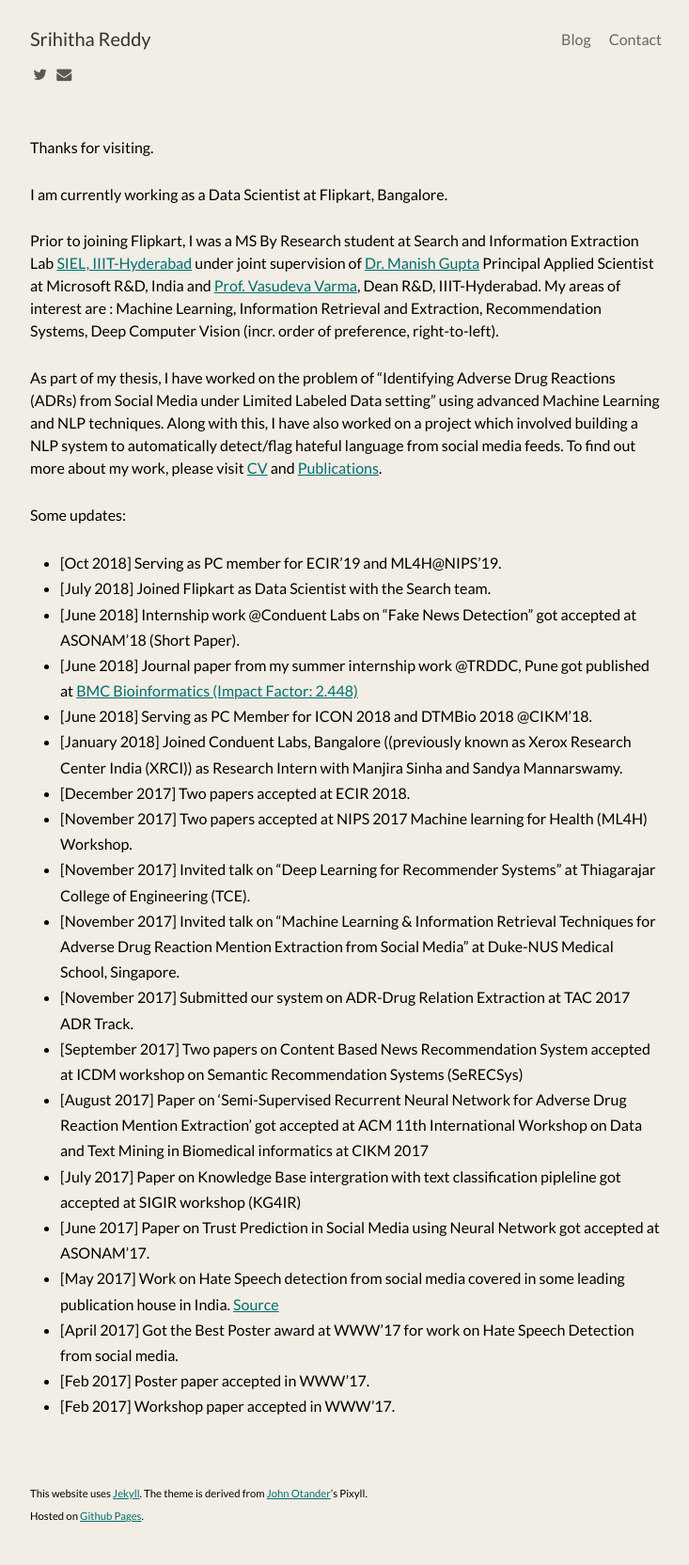
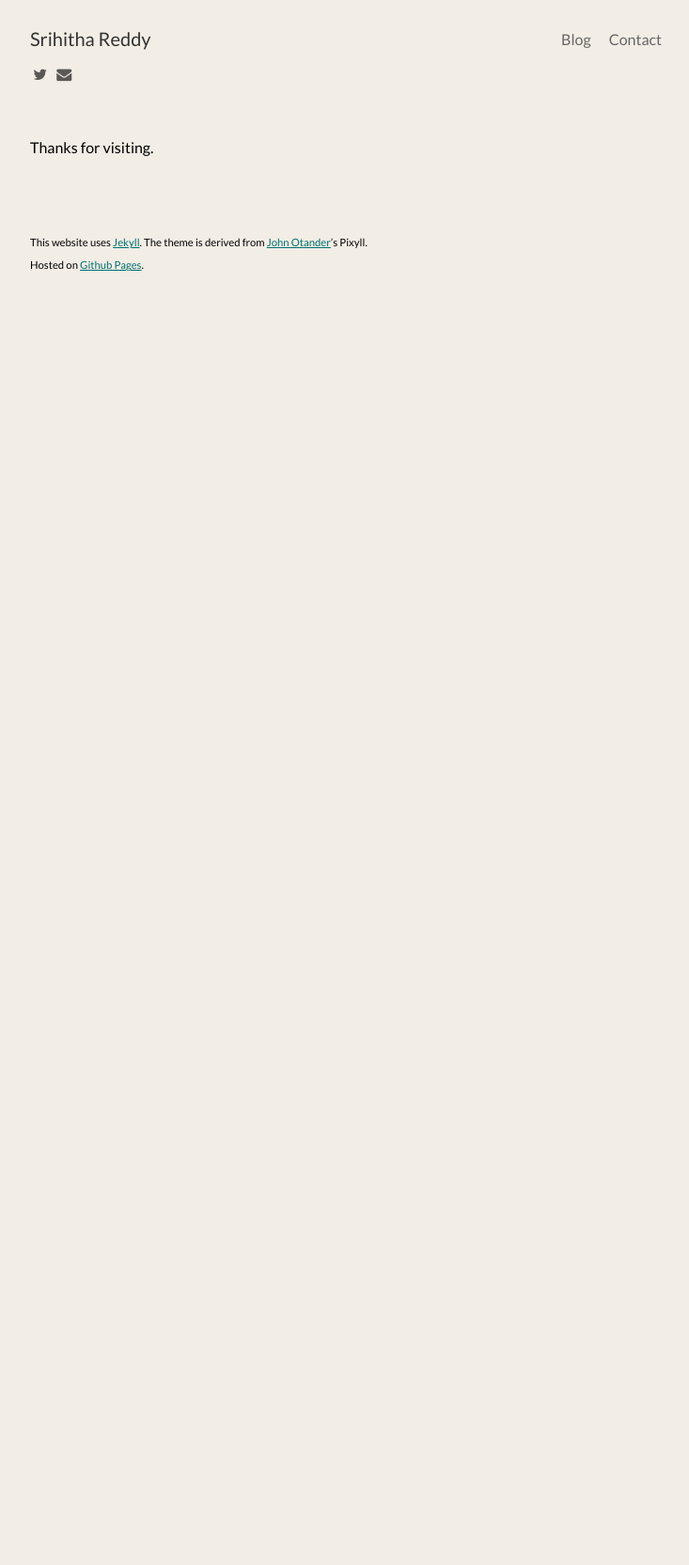
Before and after one commit to bsrihithareddy/bsrihithareddy.github.io, a Jekyll site: the page built from index.md, in a window 1280 px wide. Shown: the whole page at 94% size, without its empty margins (272-1005 px from the left). Built offline with Jekyll 4.4.1, drawn with Linux system fonts in a browser that asks for light colours; nearby versions of some CDN libraries; after the commit the page ends 900 px from its top, so only the background shows below that.

Commit message:
Update index.md

```diff
--- a/index.md
+++ b/index.md
@@ -5,35 +5,6 @@ permalink: /
 
 Thanks for visiting.
 
-I am currently working as a Data Scientist at Flipkart, Bangalore.
-
-Prior to joining Flipkart, I was a MS By Research student at Search and Information Extraction Lab [SIEL, IIIT-Hyderabad](search.iiit.ac.in) under joint supervision of [Dr. Manish Gupta](https://www.microsoft.com/en-us/research/people/gmanish/?from=http%3A%2F%2Fresearch.microsoft.com%2Fen-us%2Fpeople%2Fgmanish%2F#) Principal Applied Scientist at Microsoft R&D, India and [Prof. Vasudeva Varma](https://faculty.iiit.ac.in/~vv/Home.html), Dean R&D, IIIT-Hyderabad. My areas of interest are : Machine Learning, Information Retrieval and Extraction, Recommendation Systems, Deep Computer Vision (incr. order of preference, right-to-left).
-
-As part of my thesis, I have worked on the problem of "Identifying Adverse Drug Reactions (ADRs) from Social Media under Limited Labeled Data setting" using advanced Machine Learning and NLP techniques. Along with this, I have also worked on a project which involved building a NLP system to automatically detect/flag hateful language from social media feeds.
-To find out more about my work, please visit [CV](/resume-final.pdf) and [Publications](/publications/).
-
-Some updates:
-
-* [Oct 2018] Serving as PC member for ECIR'19 and ML4H@NIPS'19.
-* [July 2018] Joined Flipkart as Data Scientist with the Search team.
-* [June 2018] Internship work @Conduent Labs on "Fake News Detection" got accepted at ASONAM'18 (Short Paper).
-* [June 2018] Journal paper from my summer internship work @TRDDC, Pune got published at [BMC Bioinformatics (Impact Factor: 2.448)](https://bmcbioinformatics.biomedcentral.com/articles/10.1186/s12859-018-2192-4)
-* [June 2018] Serving as PC Member for ICON 2018 and DTMBio 2018 @CIKM'18.
-* [January 2018] Joined Conduent Labs, Bangalore ((previously known as Xerox Research Center India (XRCI)) as Research Intern with Manjira Sinha and Sandya Mannarswamy.
-* [December 2017] Two papers accepted at ECIR 2018.
-* [November 2017] Two papers accepted at NIPS 2017 Machine learning for Health (ML4H) Workshop.
-* [November 2017] Invited talk on "Deep Learning for Recommender Systems" at Thiagarajar College of Engineering (TCE).
-* [November 2017] Invited talk on "Machine Learning & Information Retrieval Techniques for Adverse Drug Reaction Mention Extraction from Social Media" at Duke-NUS Medical School, Singapore.
-* [November 2017] Submitted our system on ADR-Drug Relation Extraction at TAC 2017 ADR Track.
-* [September 2017] Two papers on Content Based News Recommendation System accepted at ICDM workshop on Semantic Recommendation Systems (SeRECSys)
-* [August 2017] Paper on 'Semi-Supervised Recurrent Neural Network for Adverse Drug Reaction Mention Extraction' got accepted at ACM 11th International Workshop on Data and Text Mining in Biomedical informatics at CIKM 2017
-* [July 2017] Paper on Knowledge Base intergration with text classification pipleline got accepted at SIGIR workshop (KG4IR)
-* [June 2017] Paper on Trust Prediction in Social Media using Neural Network got accepted at ASONAM'17.
-* [May 2017] Work on Hate Speech detection from social media covered in some leading publication house in India. [Source](https://www.iiit.ac.in/news/IRELspaperonHateSpeechDetectionvotedBestPosterPresentationatWWW2017Perth/)
-* [April 2017] Got the Best Poster award at WWW'17 for work on Hate Speech Detection from social media.
-* [Feb 2017] Poster paper accepted in WWW'17.
-* [Feb 2017] Workshop paper accepted in WWW'17.
-
 <br/>
 
 
```
